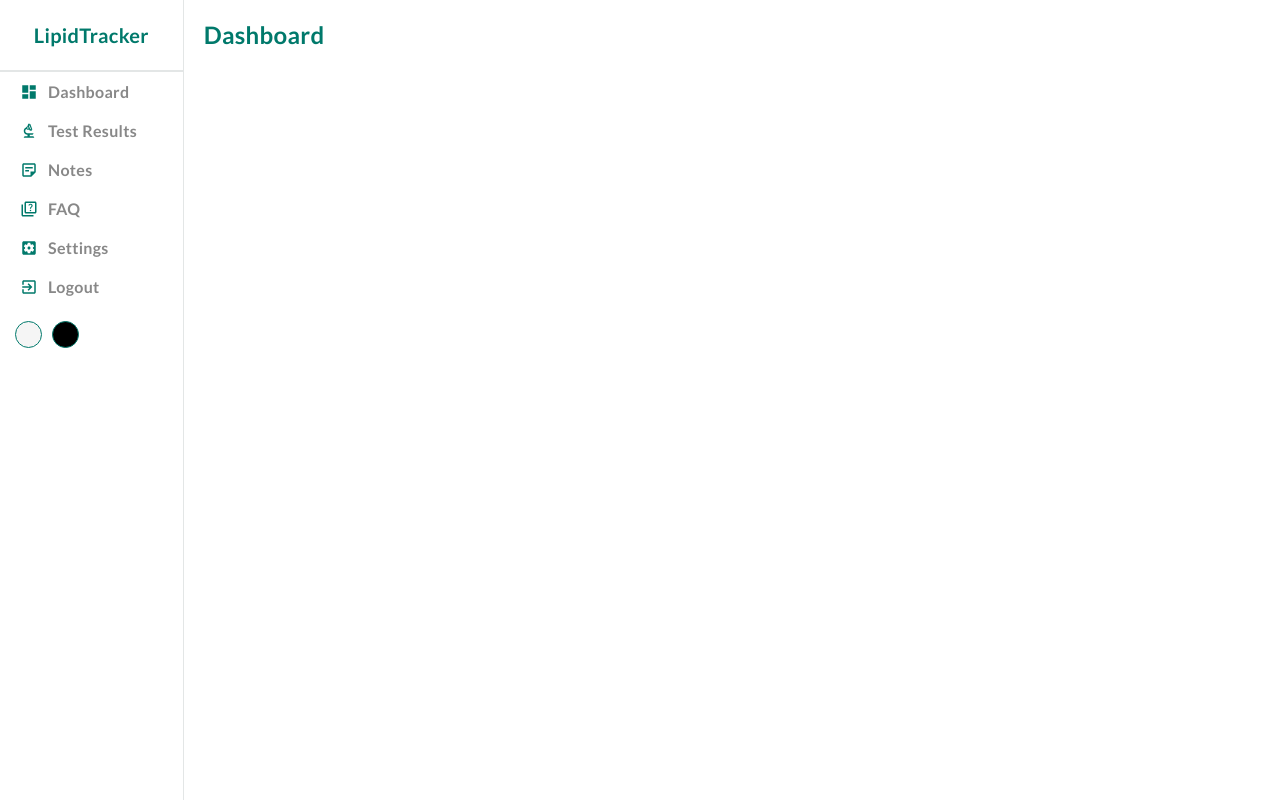
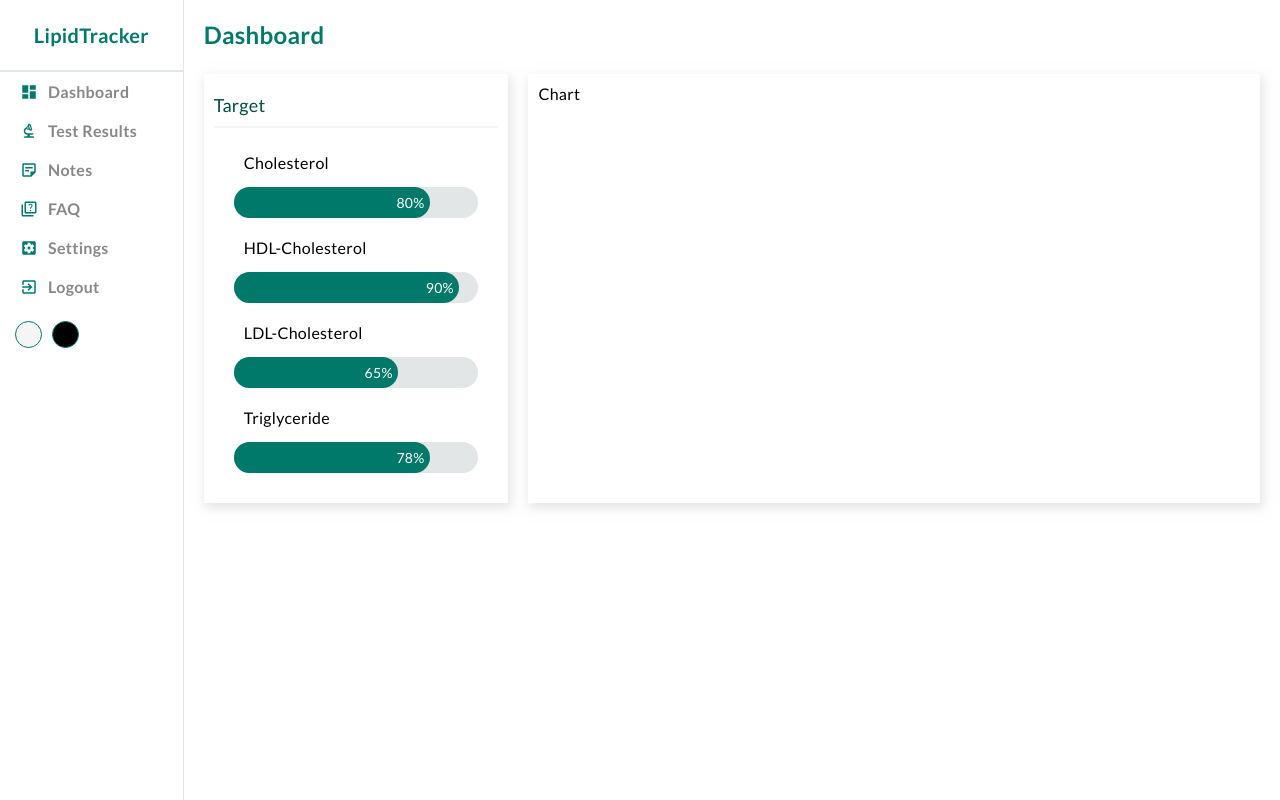
Before and after one commit to IsabelWen/LipidTracker, a React (Create React App) app: page / in a window 1280 px wide. Built offline with nearby package versions, Linux system fonts and the light colour scheme.

Commit message:
Create target component

```diff
--- a/src/components/chart/chart.jsx
+++ b/src/components/chart/chart.jsx
@@ -0,0 +1,11 @@
+// Imports
+import "./chart.scss"
+
+// Main
+const Chart = () => {
+    return (
+        <div className="chart">Chart</div>
+    );
+};
+
+export default Chart;
--- a/src/components/chart/chart.scss
+++ b/src/components/chart/chart.scss
@@ -0,0 +1,6 @@
+.chart {
+    flex: 5;
+    -webkit-box-shadow: 2px 4px 10px 1px rgba(0, 0, 0, 0.5);
+    box-shadow: 2px 4px 10px 1px rgba(201, 201, 201, 0.5);
+    padding: 10px;
+}
--- a/src/components/target/target.jsx
+++ b/src/components/target/target.jsx
@@ -0,0 +1,35 @@
+// Imports
+import "./target.scss"
+
+// Main
+const Target = () => {
+
+    return (
+        <div className="target">
+            <div className="top">
+                <h1 className="title">Target</h1>
+            </div>
+            <hr />
+            <div className="bottom">
+                <p>Cholesterol</p>
+                <div className="progressbar">
+                    <div className="progress" style={{width: "78%"}}>80%</div>
+                </div>
+                <p>HDL-Cholesterol</p>
+                <div className="progressbar">
+                    <div className="progress" style={{width: "90%"}}>90%</div>
+                </div>
+                <p>LDL-Cholesterol</p>
+                <div className="progressbar">
+                    <div className="progress" style={{width: "65%"}}>65%</div>
+                </div>
+                <p>Triglyceride</p>
+                <div className="progressbar">
+                    <div className="progress" style={{width: "78%"}}>78%</div>
+                </div>
+            </div>
+        </div>
+    );
+};
+
+export default Target;
--- a/src/components/target/target.scss
+++ b/src/components/target/target.scss
@@ -0,0 +1,56 @@
+.target {
+    flex: 2;
+    -webkit-box-shadow: 2px 4px 10px 1px rgba(0, 0, 0, 0.5);
+    box-shadow: 2px 4px 10px 1px rgba(201, 201, 201, 0.5);
+    padding: 10px;
+
+    .top {
+        display: flex;
+        align-items: center;
+        justify-content: space-between;
+        color: #004d40;
+
+        .title {
+            font-size: 18px;
+            font-weight: 500;
+            margin-bottom: 10px;
+            margin-top: 10px;
+        }
+    }
+
+    hr {
+        height: 0;
+        border: 0.5px solid rgb(227, 230, 230, 0.4);
+    }
+
+    .bottom {
+        padding: 20px;
+        display: flex;
+        flex-direction: column;
+        justify-content: center;
+        gap: 15px;
+
+        p {
+            padding-left: 10px;
+            margin-top: 5px;
+        }
+
+        .progressbar {
+            width: 100%;
+            background-color: rgb(227, 230, 230);
+            border-radius: 50px;
+            text-align: right;
+            font-size: 14px;
+
+            .progress {
+                text-align: right;
+                padding-top: 7px;
+                padding-bottom: 7px;
+                padding-right: 5px;
+                color: white;
+                background-color: #00796b;
+                border-radius: 50px;
+            }
+        }
+    }
+}
--- a/src/pages/home/home.jsx
+++ b/src/pages/home/home.jsx
@@ -3,6 +3,8 @@ import "./home.scss"
 
 // Import components
 import Sidebar from "../../components/sidebar/sidebar";
+import Target from "../../components/target/target";
+import Chart from "../../components/chart/chart";
 
 // Main
 const Home = () => {
@@ -11,9 +13,9 @@ const Home = () => {
             <Sidebar />
             <div className="homeContainer">
                 <div className="homeTitle">Dashboard</div>
-                <div className="charts">
-
-
+                <div className="homeContent">
+                    <Target />
+                    <Chart />
                 </div>
             </div>
         </div>
--- a/src/pages/home/home.scss
+++ b/src/pages/home/home.scss
@@ -11,10 +11,15 @@
         }
 
         .homeTitle,
-        .charts {
+        .homeContent {
             display: flex;
             padding: 20px;
             gap: 20px;
         }
+
+        .homeContent {
+            margin-top: 0px;
+            padding: 5px 20px;
+        }
     }
 }
```
